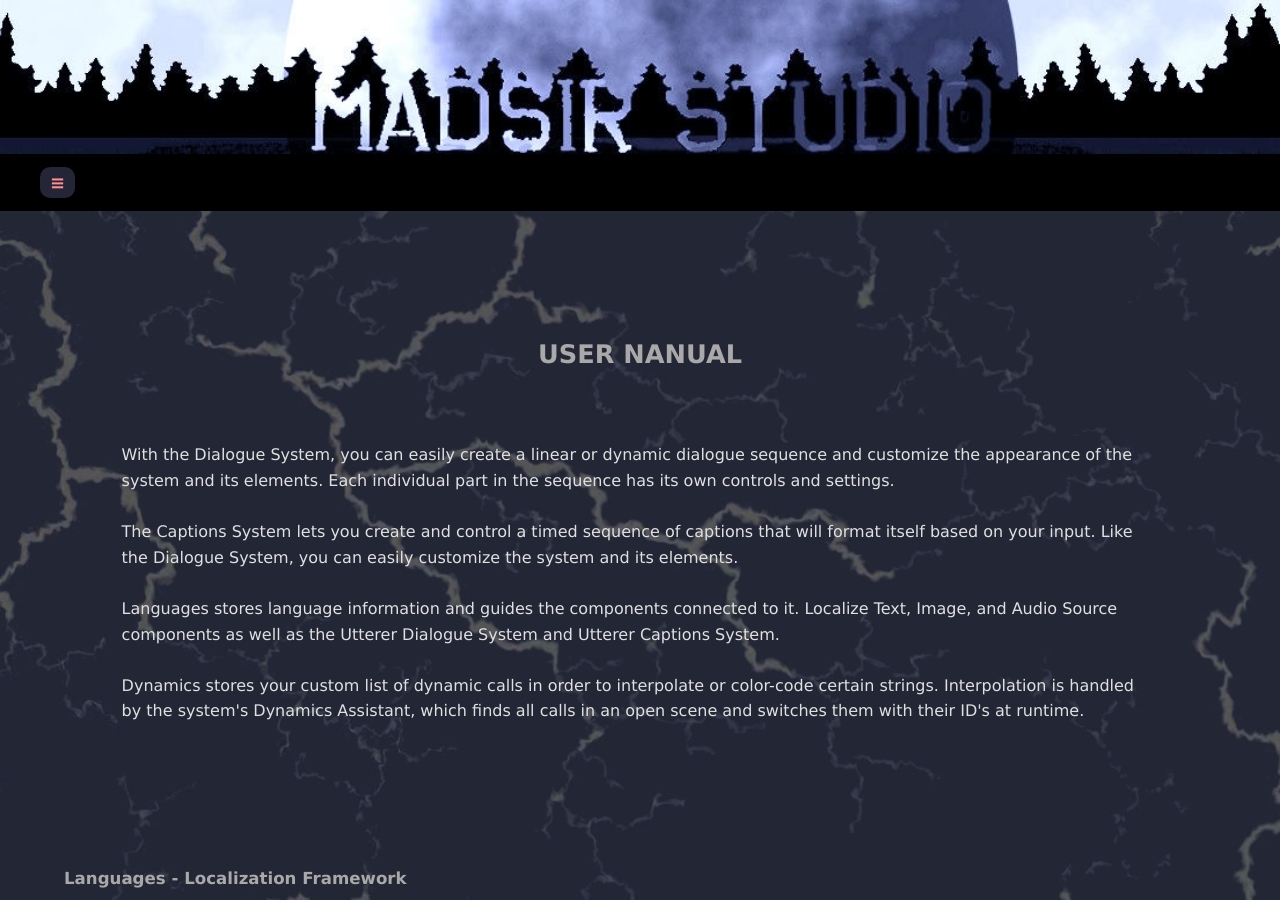
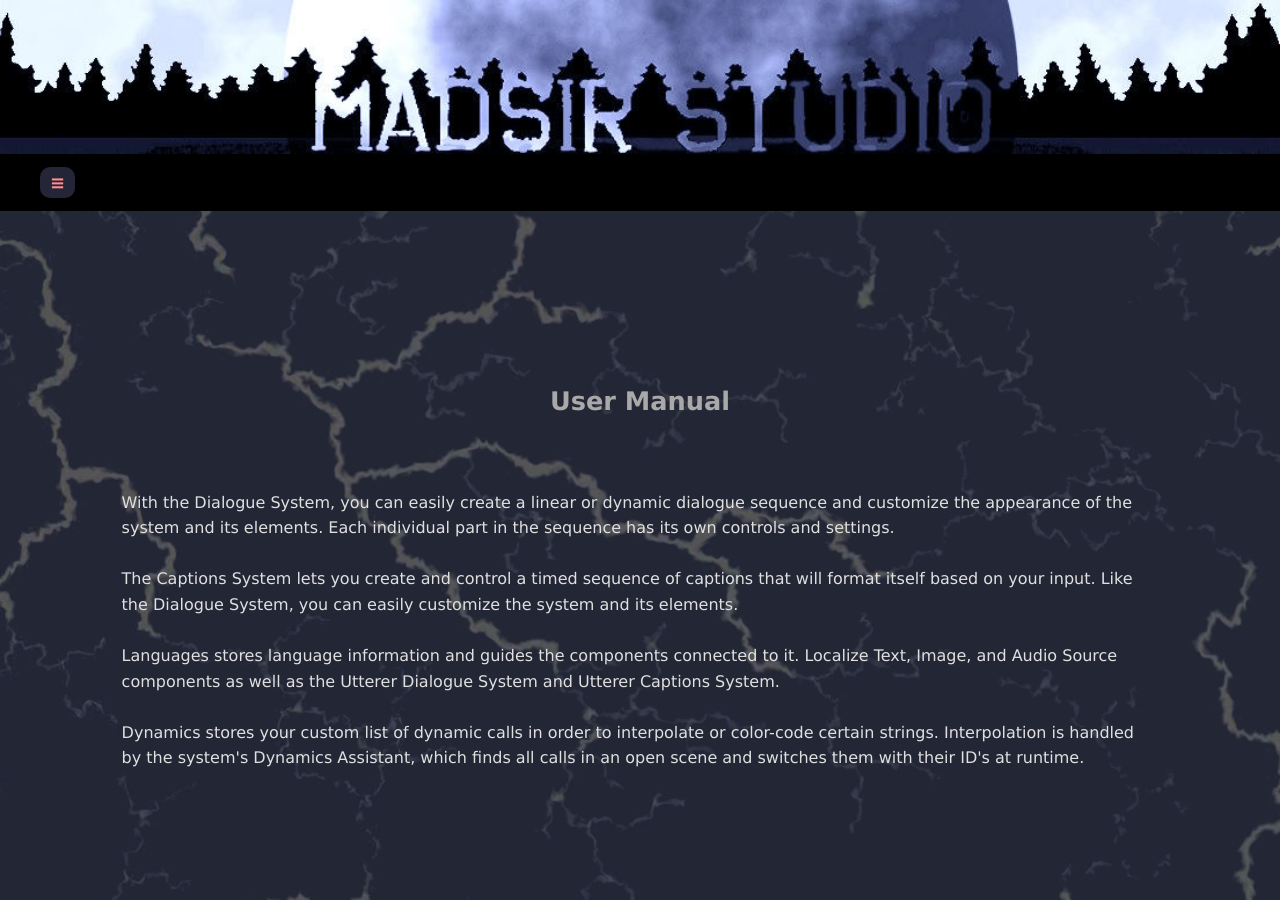
Before and after one commit to Madsir/madsirstudio.github.io, a Jekyll site: the page built from utterer/docs/index.html, in a window 1280 px wide and 900 px high. Built offline with Jekyll 4.4.1, drawn with Linux system fonts in a browser that asks for light colours.

Commit message:
Update index.html

```diff
--- a/utterer/docs/index.html
+++ b/utterer/docs/index.html
@@ -28,8 +28,11 @@
 </head>
 <body>
     <div class="main">
-<h1>USER NANUAL</h1>
-	    		<div class="baround"><br><p><br>
+	    <br>
+	    <br>
+	    <h1>User Manual</h1>
+	    <div class="centerDiv">
+	    		<br><p><br>
 With the Dialogue System, you can easily create a linear or dynamic dialogue sequence and customize the appearance of the system and its elements. Each individual part in the sequence has its own controls and settings.
 <br><br>
 The Captions System lets you create and control a timed sequence of captions that will format itself based on your input. Like the Dialogue System, you can easily customize the system and its elements.
@@ -37,11 +40,11 @@
 Languages stores language information and guides the components connected to it. Localize Text, Image, and Audio Source components as well as the Utterer Dialogue System and Utterer Captions System.
 <br><br>
 Dynamics stores your custom list of dynamic calls in order to interpolate or color-code certain strings. Interpolation is handled by the system's Dynamics Assistant, which finds all calls in an open scene and switches them with their ID's at runtime.<br><br>
-		</p><br></div>
+		</p><br>
 		<br><br>
 		<br>
 		<br>
-				<div class="baround"><br>
+				<br>
 	<h2>Languages - Localization Framework</h2><br><br><p><br><br>
 
 Utterer Languages is a scriptable object asset which stores language information and guides the components connected to it. Localize Text, Image, and Audio Source components as well as the Utterer Dialogue System and Utterer Captions System.
@@ -58,12 +61,12 @@
 Utterer Images - Image Tool which can be added to Image components<br><br>
 Utterer Dialogue System<br><br>
 Utterer Captions System<br><br><br>
-</div>
+
 	<br>
 
 <br>
 	<br><br>
-<div class="baround"><br>
+<br>
 	<h2>Dialogue System - Linear or Dynamic</h2>
 	<br>
 	<br>
@@ -134,12 +137,12 @@
 Response Output - If this toggle is active and connected to another Dialogue's Response Input field, then that Dialogue will display next if this response is chosen.<br><br>
 		</p>
 		<br>
-		</div>
+
 
 <br><br>
 <br>
 		<br>
-	<div class="baround"><br>
+	<br>
 		<h2>Captions System - Captions or Subtitles</h2><br><br>
 		<p>
 			<br>
@@ -202,9 +205,9 @@
 
 
 		</p>
-		</div>
+
 		<br><br><br><br>
-		<div class="baround"><br>
+		<br>
 	<h2>Dynamics - String Interpolation</h2><br>
 	<br><p>
 		<br>
```
